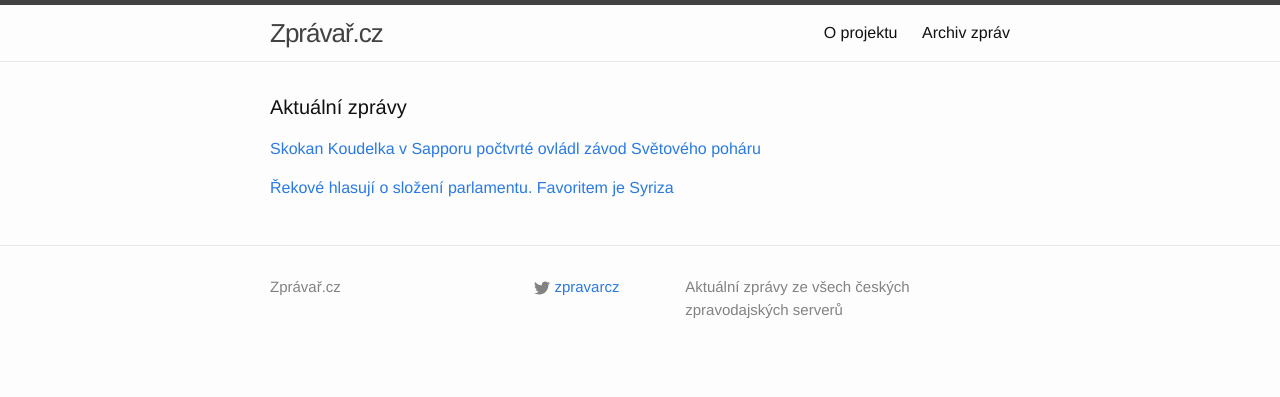
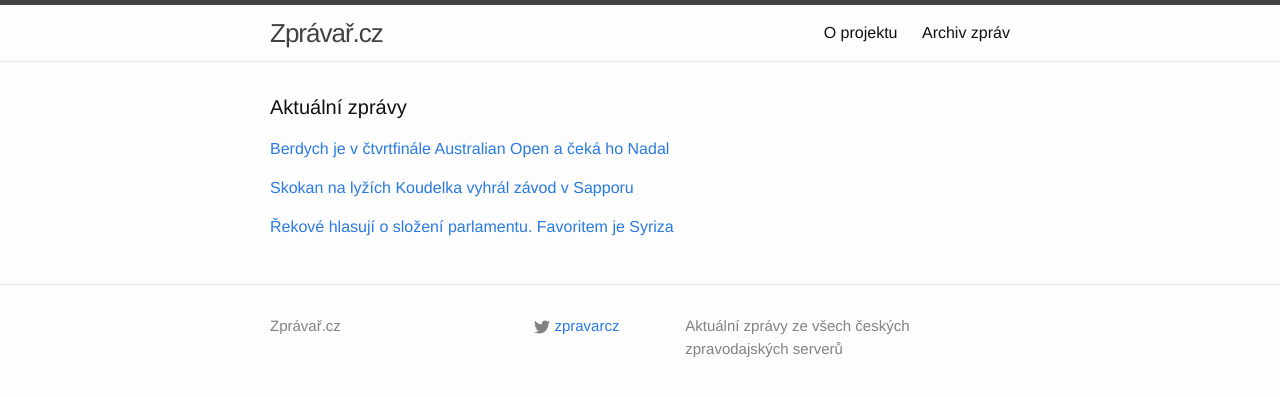
Before and after one commit to adliska/zpravar, a Jekyll site: the page built from index.html, in a window 1280 px wide. Shown: the top 397 px of the page. Built offline with Jekyll 4.4.1, drawn with Linux system fonts in a browser that asks for light colours.

Commit message:
zpravar news update

```diff
--- a/index.html
+++ b/index.html
@@ -5,15 +5,26 @@ layout: default
 <div class="home">
     <h1 class="page-heading">Aktuální zprávy</h1>
 
-<p><a href="javascript:;" onclick="toggle_visibility('zpravy0')">Skokan Koudelka v Sapporu počtvrté ovládl závod Světového poháru</a></p>
+<p><a href="javascript:;" onclick="toggle_visibility('zpravy0')">Berdych je v čtvrtfinále Australian Open a čeká ho Nadal</a></p>
 <div id="zpravy0" style="display:none">
 <ul>
+<li><a href=http://www.denik.cz/tenis/berdych-je-v-ctvrtfinale-australian-open-a-ceka-ho-nadal-20150125.html>Berdych je v čtvrtfinále Australian Open a čeká ho Nadal - www.denik.cz</a></li>
+<li><a href=http://sport.aktualne.cz/berdych-smetl-v-melbourne-tomice-ve-ctvrtfinale-ma-nadala/r~5efe19e4a46011e4ba57002590604f2e/>Berdych smetl v Melbourne Tomice, ve čtvrtfinále má Nadala - sport.aktualne.cz</a></li>
+<li><a href=http://www.rozhlas.cz/_zprava/tomas-berdych-porazil-tomice-a-je-ve-ctvrtfinale-australian-open--1447639>Tomáš Berdych porazil Tomice a je ve čtvrtfinále Australian Open - www.rozhlas.cz</a></li>
+<li><a href=http://www.sportovninoviny.cz/zpravy/berdych-je-v-ctvrtfinale-australian-open-a-ceka-ho-nadal/1173097>Berdych je v čtvrtfinále Australian Open a čeká ho Nadal - www.sportovninoviny.cz</a></li>
+<li><a href=http://sport.idnes.cz/berdych-je-v-australii-ve-ctvrtfinale-kde-ho-ceka-nadal-ppd-/tenis.aspx?c=A150125_053206_tenis_vis>Berdych je v Austrálii ve čtvrtfinále, kde ho čeká Nadal - sport.idnes.cz</a></li>
+<li><a href=http://sport.idnes.cz/australie-se-tesi-na-souboj-hvezd-bouchardove-se-sarapovovou-pth-/tenis.aspx?c=A150125_053206_tenis_vis>Austrálie se těší na souboj hvězd Bouchardové se Šarapovovou - sport.idnes.cz</a></li>
+</ul>
+</div><p><a href="javascript:;" onclick="toggle_visibility('zpravy1')">Skokan na lyžích Koudelka vyhrál závod v Sapporu</a></p>
+<div id="zpravy1" style="display:none">
+<ul>
+<li><a href=http://www.sportovninoviny.cz/zpravy/skokan-na-lyzich-koudelka-vyhral-zavod-v-sapporu/1173087>Skokan na lyžích Koudelka vyhrál závod v Sapporu - www.sportovninoviny.cz</a></li>
 <li><a href=http://sport.idnes.cz/skokan-koudelka-vyhral-v-sapporu-dqd-/lyzovani.aspx?c=A150125_071723_lyzovani_par>Skokan Koudelka v Sapporu počtvrté ovládl závod Světového poháru - sport.idnes.cz</a></li>
 <li><a href=http://www.rozhlas.cz/_zprava/fantazie-roman-koudelka-vyhral-zavod-svetoveho-poharu-v-sapporu--1447638>Fantazie! Roman Koudelka vyhrál závod Světového poháru v Sapporu - www.rozhlas.cz</a></li>
 <li><a href=http://sport.aktualne.cz/forma-je-zpet-koudelka-octvrte-v-sezone-vyhral-zavod-sp/r~29fc6274a45a11e4aff10025900fea04/>Forma je zpět! Koudelka počtvrté v sezoně vyhrál závod SP - sport.aktualne.cz</a></li>
 </ul>
-</div><p><a href="javascript:;" onclick="toggle_visibility('zpravy1')">Řekové hlasují o složení parlamentu. Favoritem je Syriza</a></p>
-<div id="zpravy1" style="display:none">
+</div><p><a href="javascript:;" onclick="toggle_visibility('zpravy2')">Řekové hlasují o složení parlamentu. Favoritem je Syriza</a></p>
+<div id="zpravy2" style="display:none">
 <ul>
 <li><a href=http://www.rozhlas.cz/_zprava/rekove-hlasuji-o-slozeni-parlamentu-favoritem-je-syriza--1447623>Řekové hlasují o složení parlamentu. Favoritem je Syriza - www.rozhlas.cz</a></li>
 <li><a href=http://www.rozhlas.cz/_zprava/rekove-budou-hlasuji-o-slozeni-parlamentu-favoritem-je-syriza--1447623>Řekové hlasují o složení parlamentu. Favoritem je Syriza - www.rozhlas.cz</a></li>
```
